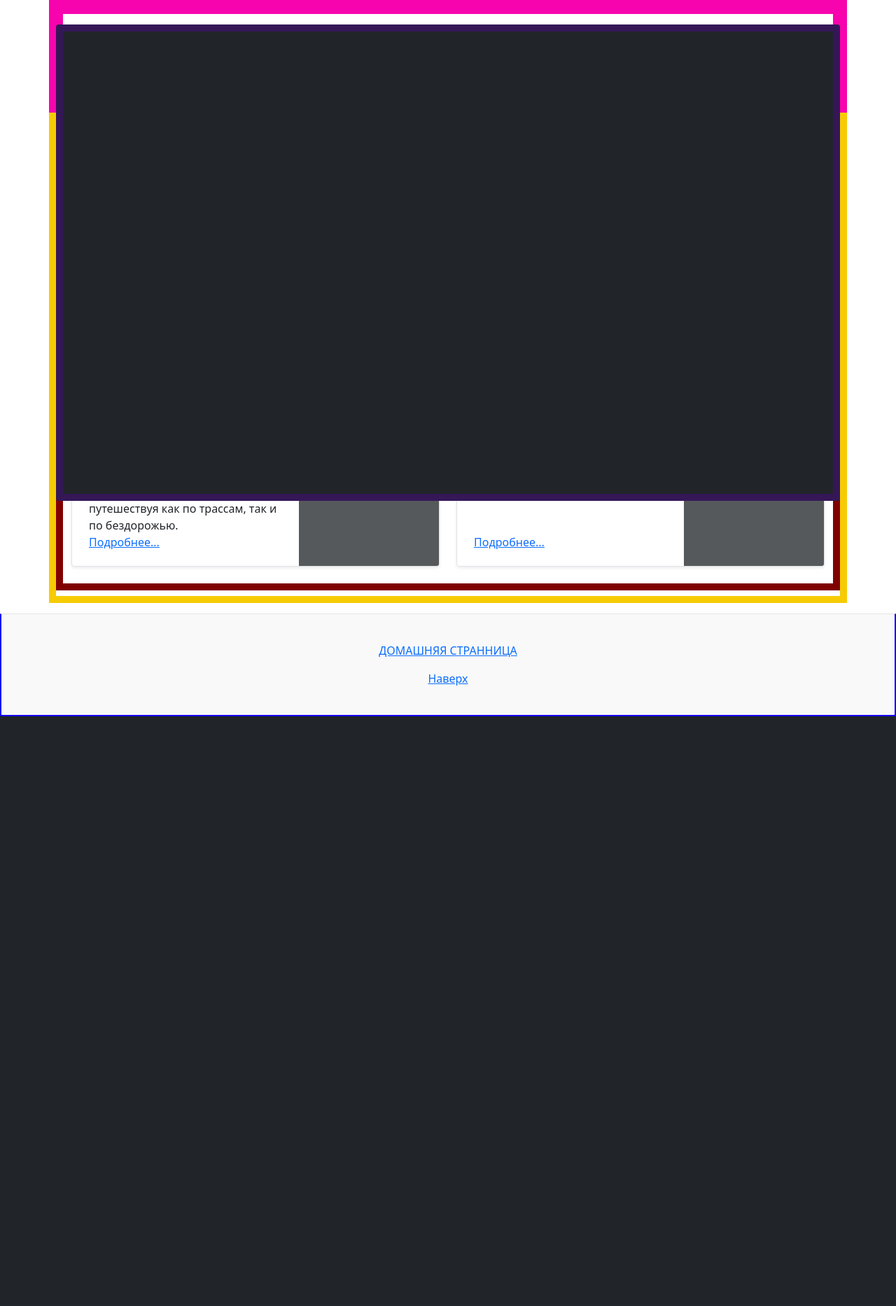
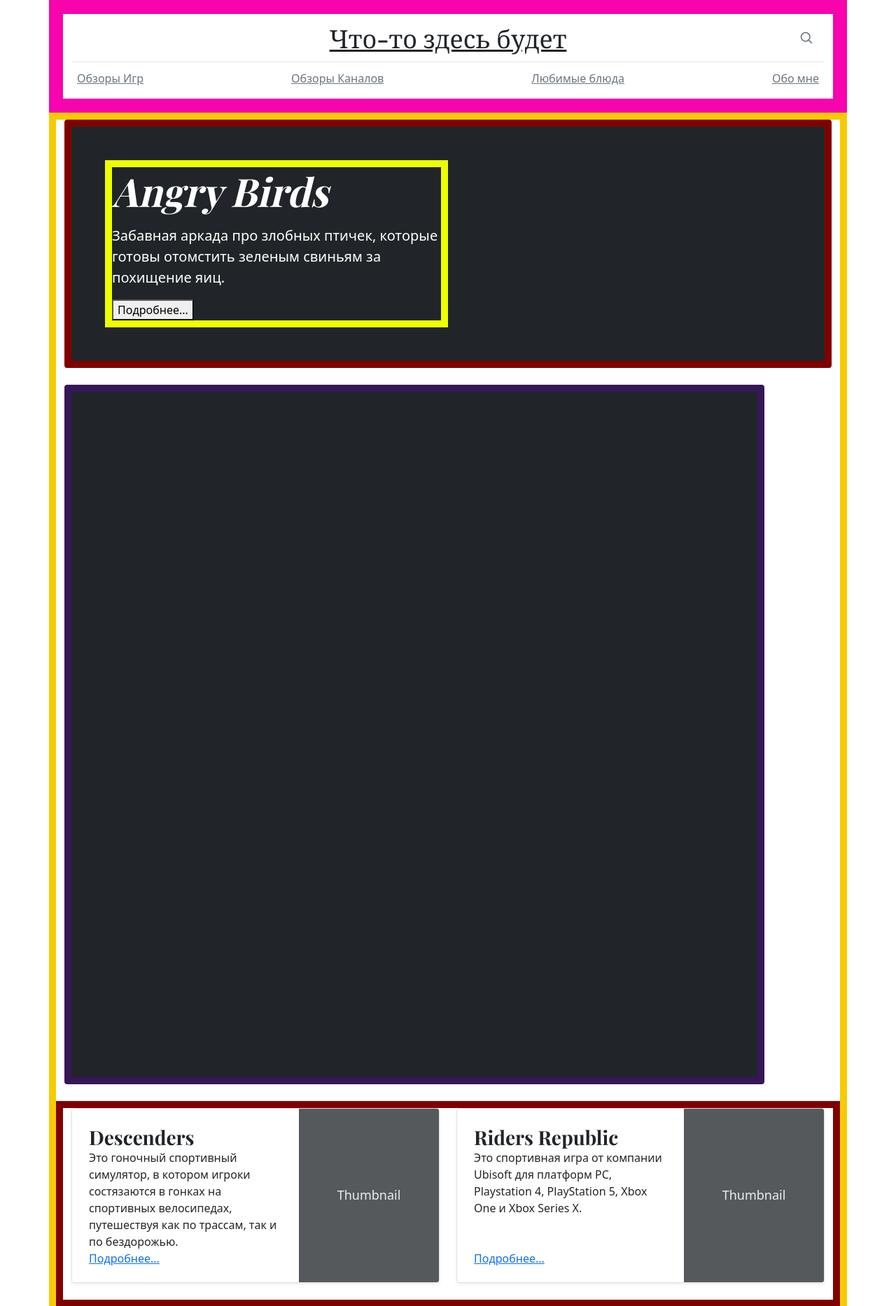
Before and after one commit to TestCooperationEducation/webclassuno, a PHP site: page /VovaPro/vovapro.html in a window 1280 px wide. Shown: the top 1867 px of the page at 70% size. Before the commit the page ends 1024 px from the top, so only its background shows below. Run offline with PHP 8.4, Linux system fonts and the light colour scheme.

Commit message:
something

```diff
--- a/VovaPro/vovapro.html
+++ b/VovaPro/vovapro.html
@@ -24,7 +24,7 @@
    <link href="https://fonts.googleapis.com/css?family=Playfair&#43;Display:700,900&amp;display=swap" rel="stylesheet">
 </head>
 <body>
-   <div class="container t1">
+    <div class="container t1">
       <header class="blog-header py-3">
         <div class="row flex-nowrap justify-content-between align-items-center">
           <div class="col-4 pt-1">
@@ -92,6 +92,7 @@
         </div>
       </div>
     </main>
+    <!-- <div class="placeHolder"></div> -->
 
       <footer class="blog-footer f1">
          <p><a href="../index.html">ДОМАШНЯЯ СТРАННИЦА</a></p>
--- a/css/vovapro.css
+++ b/css/vovapro.css
@@ -27,17 +27,17 @@
 
 .popupGames {
   border: solid 10px rgb(53, 23, 88);
-  width: 100%;
-  height: 100%;
+  width: 1000px;
+  height: 1000px;
   background-color: rgb(36, 202, 194);
   /* visibility: hidden; */
   /* display: none; */
-  z-index: 99;
-  position:absolute;
-  top:-20%;
+  /* z-index: 99; */
+  position:relative;
+  /* top:-20%;
   right:0px;
   bottom:0px;
-  left:0px;
+  left:0px; */
 }
 
 .blog-header {
--- a/js/vovaPro.js
+++ b/js/vovaPro.js
@@ -1,7 +1,9 @@
 // $("button").click(function(){
-//     alert(1212334);
+    // alert(1212334);
 //     $(".r1").toggle();
 //   });
 $('#but').on('click', function() {
-    $(".popupGames").show();
+    // $(".popupGames").show();
+    // $(".popupGames").css("visibility", "hidden");
+    alert(12345);
 });
```
